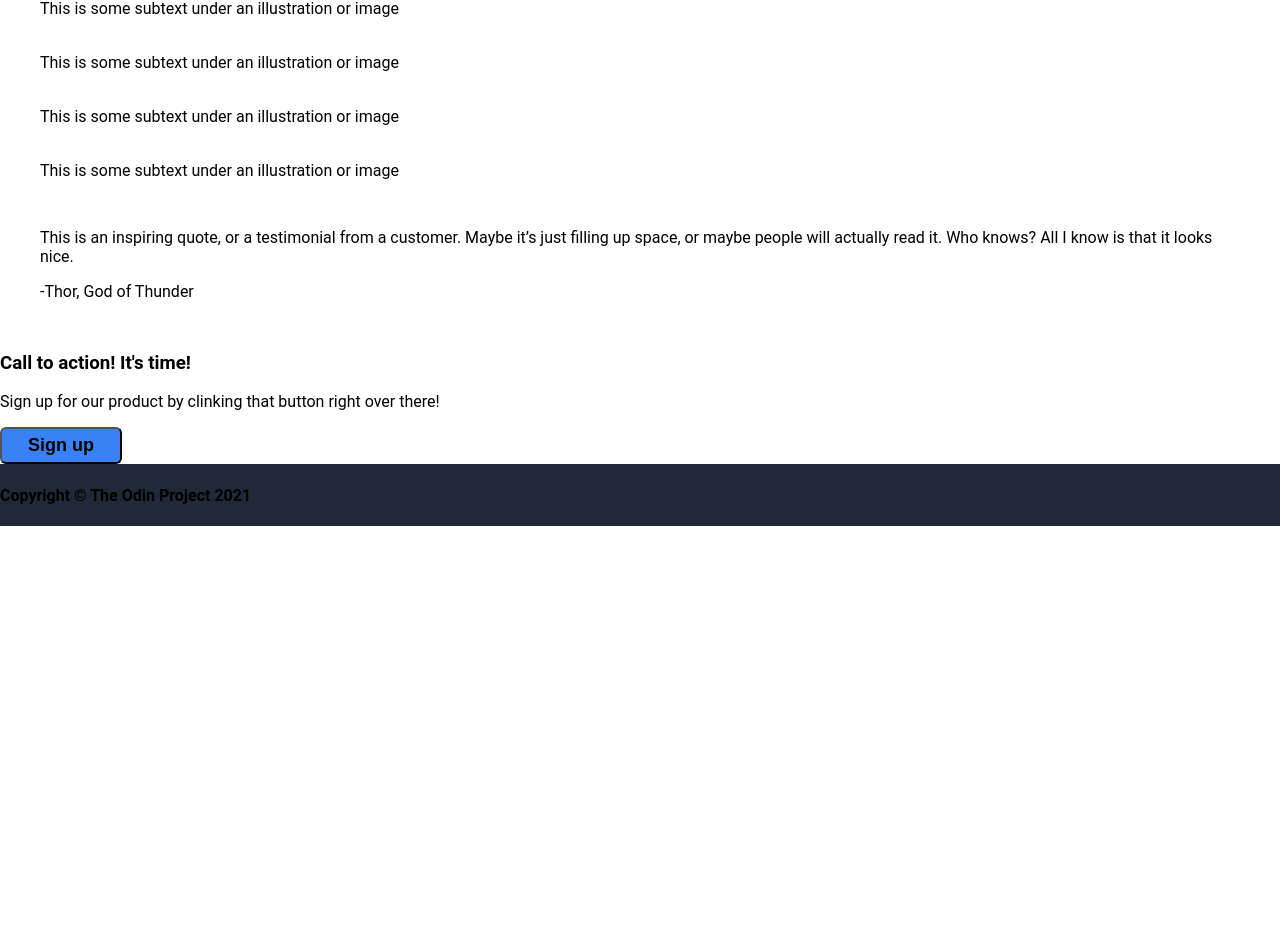
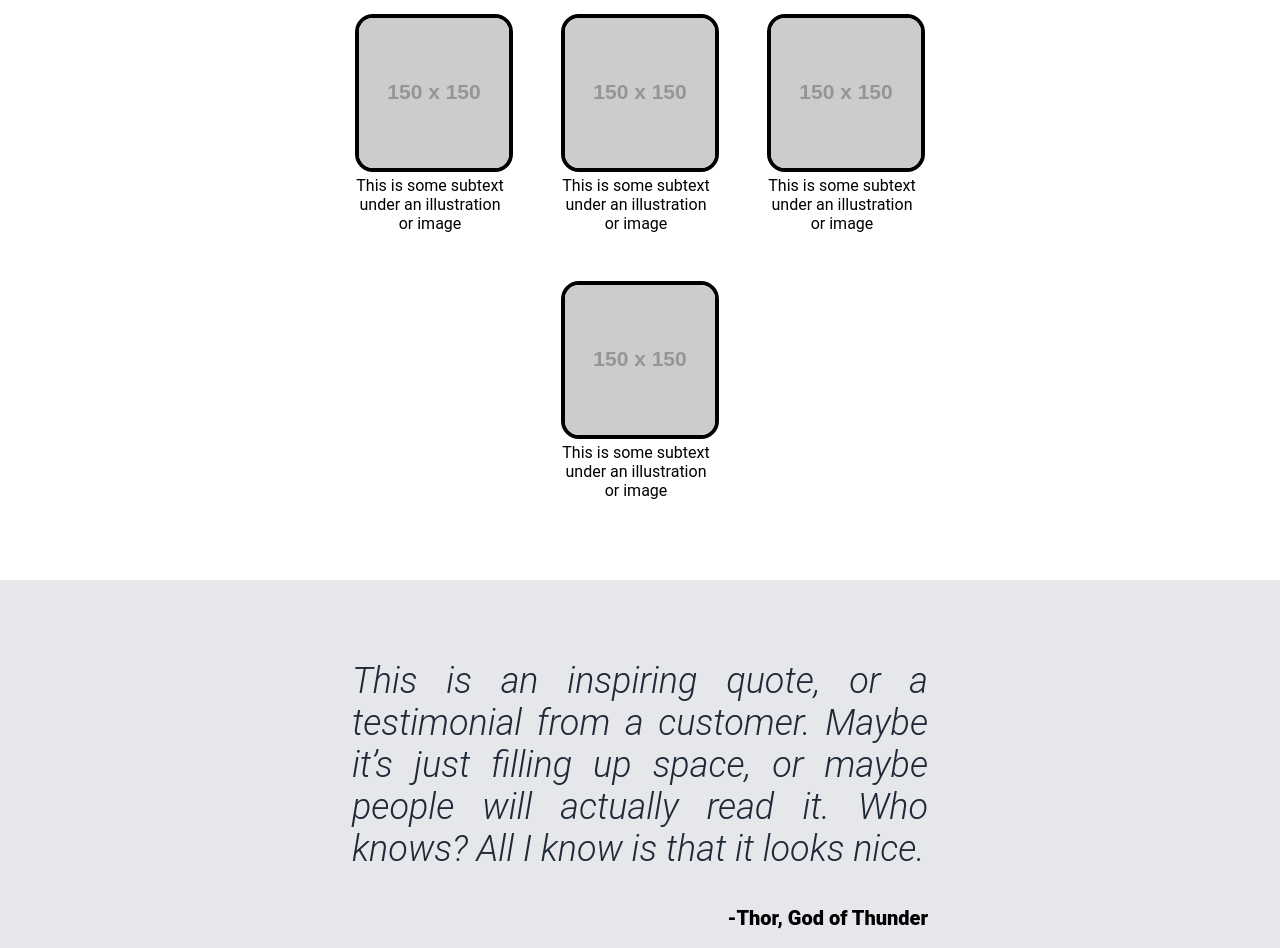
Before and after one commit to andersoncandid/odin-landing-page, a plain HTML site: page index.html in a window 1280 px wide. Shown: the part 694-1642 px from the top of the page. Before the commit the page ends 1220 px from the top, so only its background shows below. Drawn offline with Linux system fonts and the light colour scheme; placeholder pictures from the web are drawn by us.

Commit message:
Style info and quote sections and other adjusts

```diff
--- a/index.html
+++ b/index.html
@@ -33,7 +33,11 @@
         </div>
 
         <div class="hero__right">
-          <img class="hero__img" src="https://placehold.co/600x200" alt="Hero Image" />
+          <img
+            class="hero__img"
+            src="https://placehold.co/600x200"
+            alt="Hero Image"
+          />
         </div>
       </section>
     </div>
@@ -43,25 +47,41 @@
       <h2>Some random information.</h2>
       <div class="info__cards">
         <figure class="info__fig">
-          <img class="info__fig--img" src="#" alt="" />
+          <img
+            class="info__fig--img"
+            src="https://placehold.co/150x150"
+            alt=""
+          />
           <figcaption class="info__fig--caption">
             This is some subtext under an illustration or image
           </figcaption>
         </figure>
         <figure class="info__fig">
-          <img class="info__fig--img" src="#" alt="" />
+          <img
+            class="info__fig--img"
+            src="https://placehold.co/150x150"
+            alt=""
+          />
           <figcaption class="info__fig--caption">
             This is some subtext under an illustration or image
           </figcaption>
         </figure>
         <figure class="info__fig">
-          <img class="info__fig--img" src="#" alt="" />
+          <img
+            class="info__fig--img"
+            src="https://placehold.co/150x150"
+            alt=""
+          />
           <figcaption class="info__fig--caption">
             This is some subtext under an illustration or image
           </figcaption>
         </figure>
         <figure class="info__fig">
-          <img class="info__fig--img" src="#" alt="" />
+          <img
+            class="info__fig--img"
+            src="https://placehold.co/150x150"
+            alt=""
+          />
           <figcaption class="info__fig--caption">
             This is some subtext under an illustration or image
           </figcaption>
@@ -71,12 +91,14 @@
 
     <!-- Quote -->
     <blockquote class="quote" cite="#">
-      <p class="quote__text">
-        This is an inspiring quote, or a testimonial from a customer. Maybe it’s
-        just filling up space, or maybe people will actually read it. Who knows?
-        All I know is that it looks nice.
-      </p>
-      <p class="quote__autor">-Thor, God of Thunder</p>
+      <div class="quote__content">
+        <p class="quote__text">
+          This is an inspiring quote, or a testimonial from a customer. Maybe
+          it’s just filling up space, or maybe people will actually read it. Who
+          knows? All I know is that it looks nice.
+        </p>
+        <p class="quote__autor">-Thor, God of Thunder</p>
+      </div>
     </blockquote>
 
     <!-- Call to Action -->
--- a/style.css
+++ b/style.css
@@ -1,8 +1,8 @@
 /* Base */
 
 body {
-  margin: 0px;
-  padding: 0px;
+  margin: 0;
+  padding: 0;
   font-family: "Roboto", sans-serif;
   display: flex;
   flex-direction: column;
@@ -10,8 +10,8 @@ body {
 
 li {
   list-style-type: none;
-  padding: 0px;
-  margin: 0px;
+  padding: 0;
+  margin: 0;
 }
 
 a:link {
@@ -35,15 +35,15 @@ footer {
 
 /* Header */
 header {
-  margin: 0 15% 0 15%;
+  margin: 0 18rem;
 }
 
 .header__items {
-  margin: 0px;
+  margin: 0;
   padding: 12px;
   display: flex;
   align-items: center;
-  gap: 2rem;
+  gap: 32px;
 }
 
 .header__logo {
@@ -52,13 +52,14 @@ header {
   color: #f9faf8;
 }
 
-.header__link {
+.header__link a {
   font-size: 18px;
+  color: #e5e7eb;
 }
 
 /* Hero */
 .hero {
-  margin: 5rem 15% 5rem 15%;
+  margin: 5rem 18rem 5rem 18rem;
   display: flex;
   justify-content: space-between;
 }
@@ -80,20 +81,20 @@ header {
 }
 
 h1 {
-  margin: 0px;
+  margin: 0;
   font-size: 48px;
   color: #f9faf8;
   font-weight: 900;
 }
 
 .hero__text {
-  margin: 0px;
+  margin: 0;
   font-size: 18px;
   color: #e5e7eb;
 }
 
 .hero__btn {
-  border: 0px;
+  border: none;
 }
 
 .hero__img {
@@ -102,3 +103,62 @@ h1 {
 }
 
 /* Information Cards  */
+.info {
+  margin: 0 22rem 5rem 22rem;
+}
+
+h2 {
+  font-size: 36px;
+  color: #1f2937;
+  font-weight: 900;
+  text-align: center;
+}
+
+.info__cards {
+  display: flex;
+  flex-wrap: wrap;
+  justify-content: center;
+  align-content: center;
+  gap: 48px;
+}
+
+.info__fig {
+  margin: 0px;
+}
+
+.info__fig--img {
+  border: 4px solid;
+  border-radius: 18px;
+  max-width: 150px;
+  max-height: 150px;
+}
+
+.info__fig--caption {
+  text-align: center;
+  max-width: 150px;
+  max-height: 150px;
+}
+
+/* Quote Section */
+.quote {
+  margin: 0;
+  background-color: #e5e7eb;
+}
+
+.quote__content {
+  margin: 5rem 22rem 5rem 22rem;
+}
+
+.quote__text {
+  text-align: justify;
+  font-style: italic;
+  font-size: 36px;
+  color: #1f2937;
+  font-weight: 300;
+}
+
+.quote__autor {
+  font-size: 20px;
+  text-align: right;
+  font-weight: 900;
+}
```
